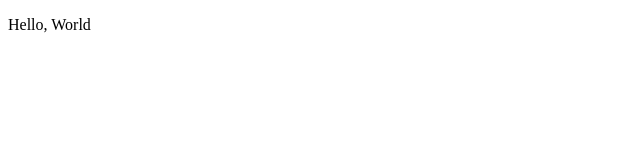
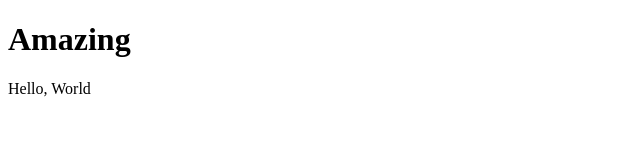
Before and after one commit to Ulad-Makarevich/first-project, a plain HTML site: page index.html in a window 1280 px wide. Shown: the whole page, without its empty margins (0-640 px from the left). Drawn offline with Linux system fonts and the light colour scheme.

Commit message:
Добавил разметку

```diff
--- a/index.html
+++ b/index.html
@@ -6,6 +6,7 @@
     <title>Document</title>
 </head>
 <body>
+    <h1>Amazing</h1>
     <p>Hello, World</p>
 </body>
 </html>
```
